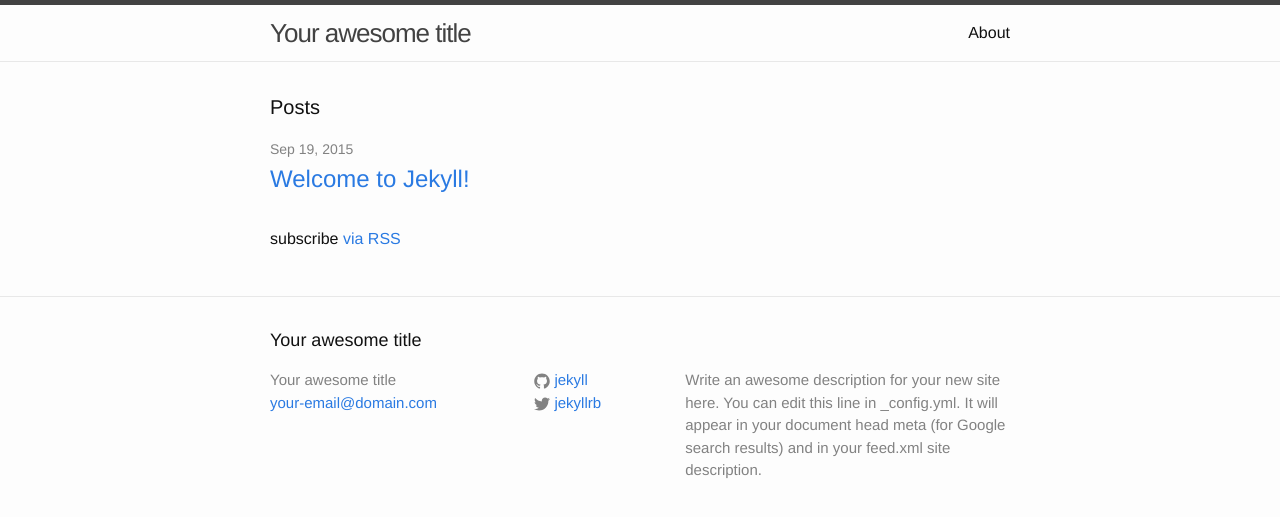
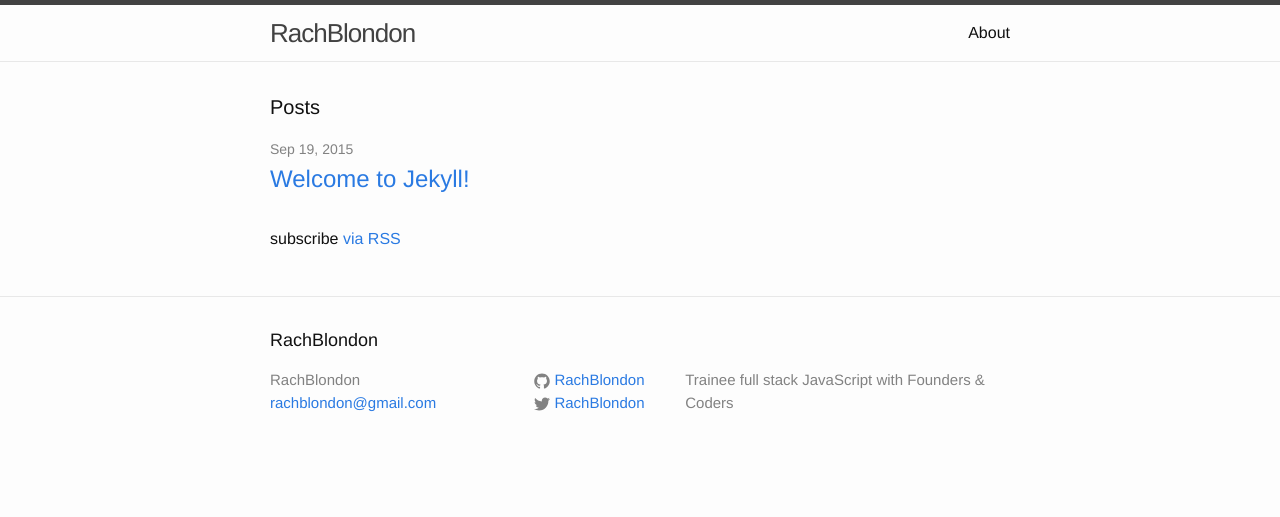
Before and after one commit to RachBLondon/rachblondon.github.io, a Jekyll site: the page built from index.html, in a window 1280 px wide. Shown: the top 517 px of the page. Built offline with Jekyll 4.4.1, drawn with Linux system fonts in a browser that asks for light colours.

Commit message:
config updated with twitter & github

```diff
--- a/_config.yml
+++ b/_config.yml
@@ -1,14 +1,11 @@
 # Site settings
-title: Your awesome title
-email: your-email@domain.com
-description: > # this means to ignore newlines until "baseurl:"
-  Write an awesome description for your new site here. You can edit this
-  line in _config.yml. It will appear in your document head meta (for
-  Google search results) and in your feed.xml site description.
+title: RachBlondon
+email: rachblondon@gmail.com
+description: Trainee full stack JavaScript with Founders & Coders
 baseurl: "" # the subpath of your site, e.g. /blog/
-url: "http://yourdomain.com" # the base hostname & protocol for your site
-twitter_username: jekyllrb
-github_username:  jekyll
+url: "http://rachblondon.github.io" # the base hostname & protocol for your site
+twitter_username: RachBlondon
+github_username:  RachBlondon
 
 # Build settings
 markdown: kramdown
```
